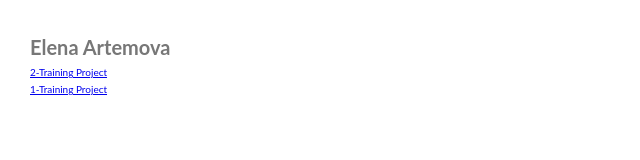
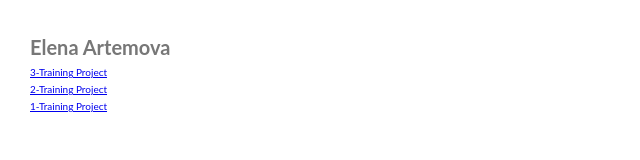
Before and after one commit to eartemova/eartemova.github.io, a plain HTML site: page index.html in a window 1280 px wide. Shown: the full height of the page, 0-640 px from the left. Drawn offline with Linux system fonts and the light colour scheme; files that its build step writes are made by us from their sources.

Commit message:
13.02.2019_2 SurfingLoad

```diff
--- a/index.html
+++ b/index.html
@@ -10,6 +10,9 @@
     </head>
     <body>
         <h1>Elena Artemova</h1>
+        <p>
+            <a href="https://eartemova.github.io/Surfing/index.html">3-Training Project</a>
+        </p>
             <p>
                 <a href="https://eartemova.github.io/Natours/index.html">2-Training Project</a>
             </p>
```
